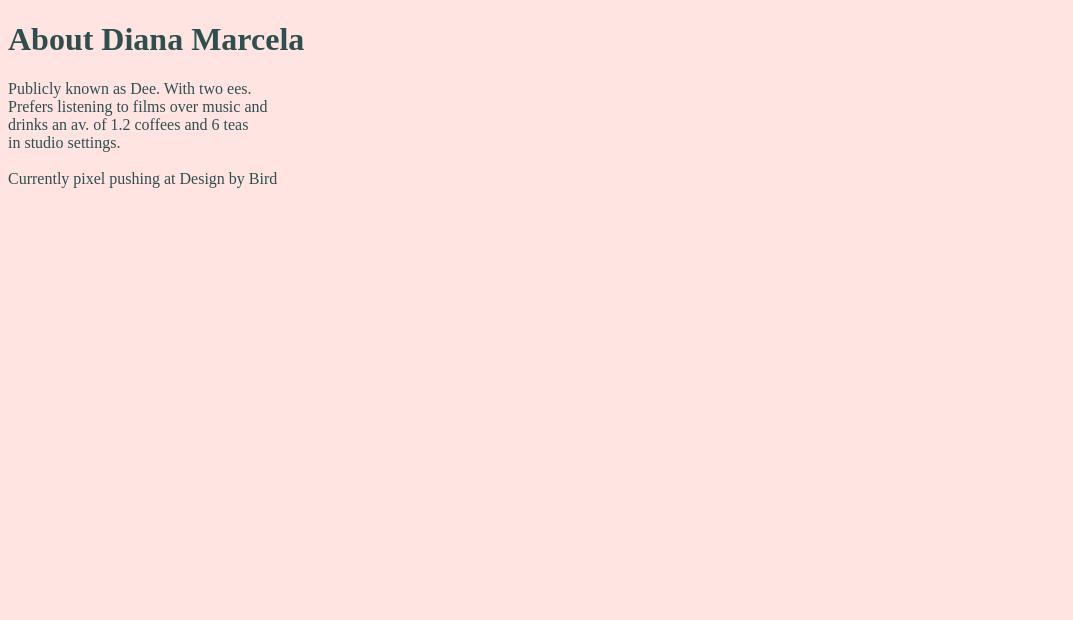
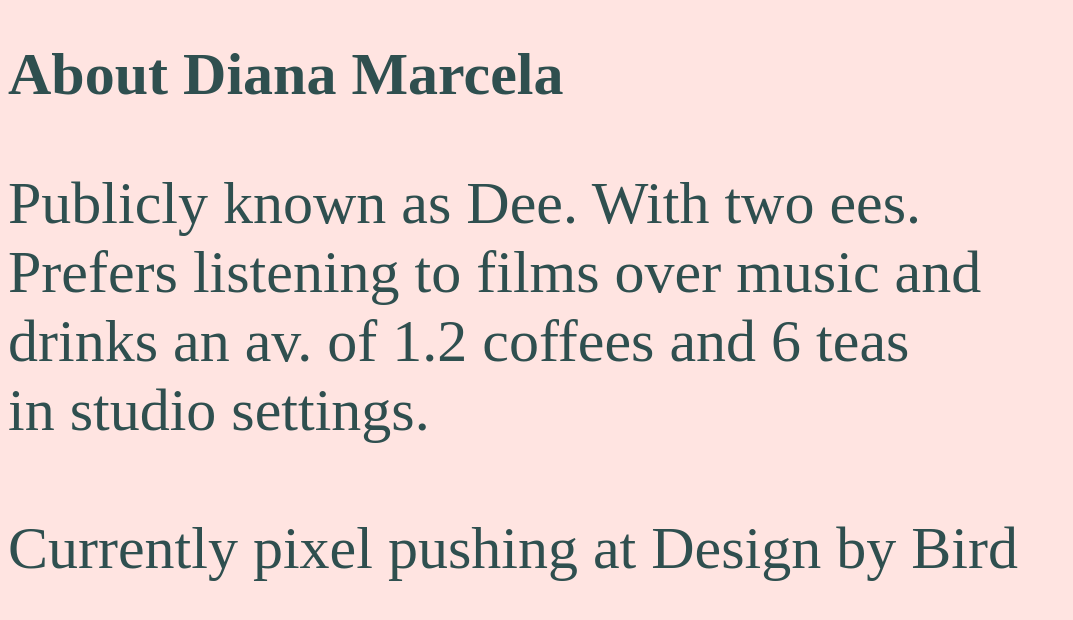
Before and after one commit to deemarcela/deemarcela.github.io, a plain HTML site: page unit_1/index.html in a window 1280 px wide. Shown: the whole page, without its empty margins (0-1073 px from the left). Drawn offline with Linux system fonts and the light colour scheme.

Commit message:
Testing font

```diff
--- a/unit_1/css/style.css
+++ b/unit_1/css/style.css
@@ -5,3 +5,12 @@ body {
 h1, p {
 	color: #2F4F4F;
 }
+p {
+    font-family: "Times New Roman", Times, serif;
+}
+h1 {
+    font-size: 3.75em;
+}
+p {
+    font-size: 3.75em;
+}
```
